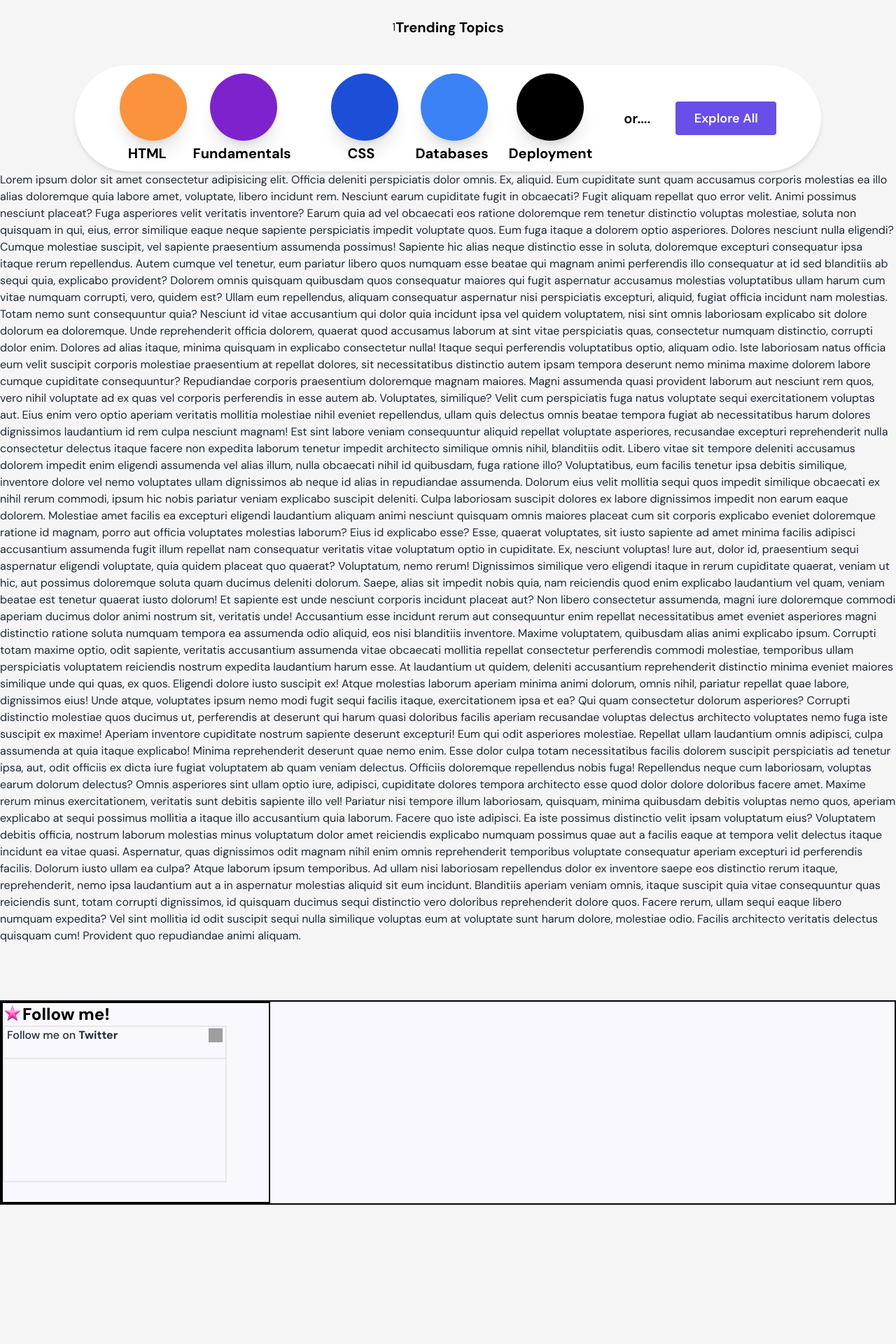
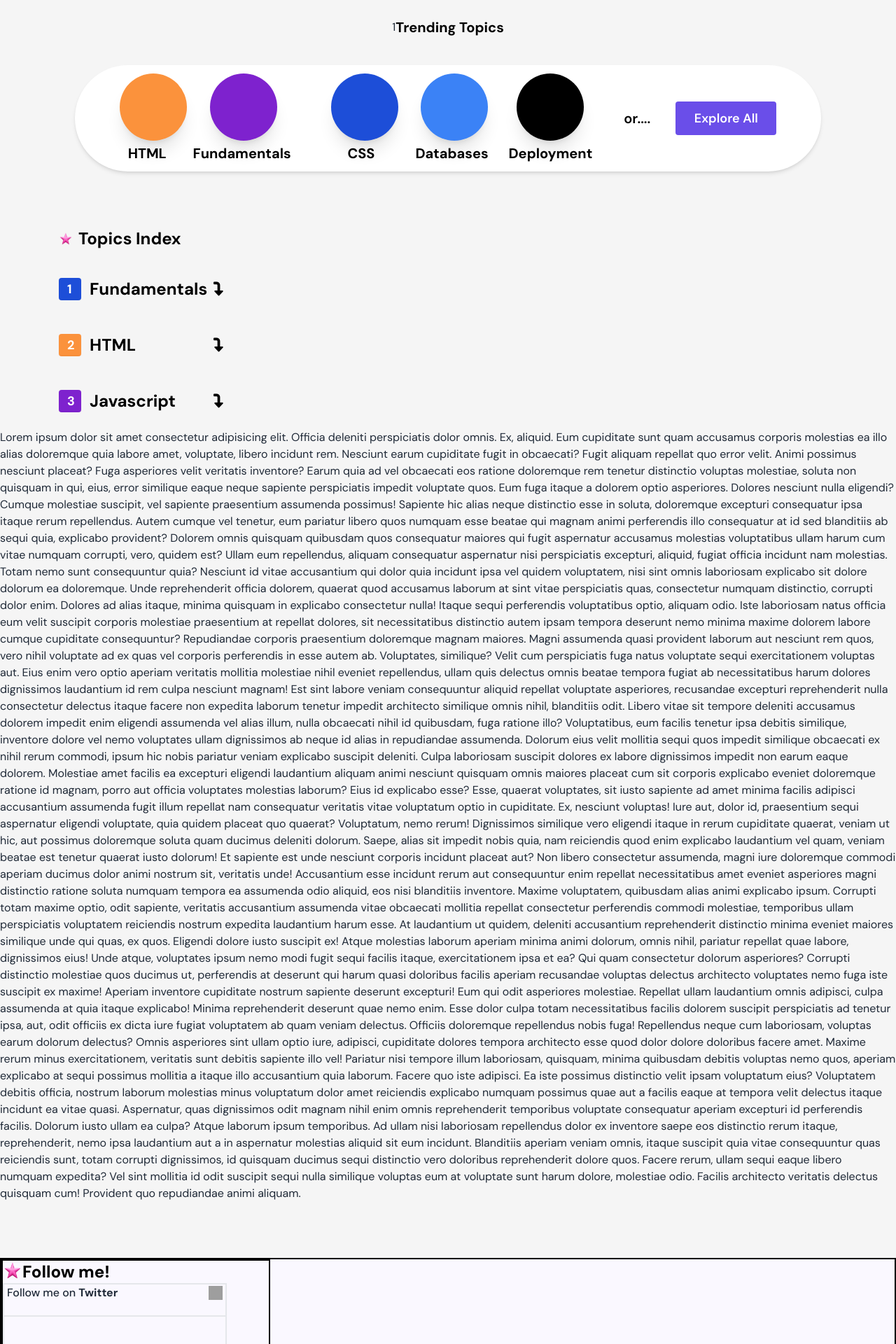
Before and after one commit to ronobir84/EchoPost, a PHP site: page /EchoPost/ in a window 1280 px wide. Shown: the part 593-2513 px from the top of the page at 70% size. Before the commit the page ends 2314 px from the top, so only its background shows below. Run offline with PHP 8.4, Linux system fonts and the light colour scheme; the visitor is signed in with stand-in values (Sample User, id 1); some libraries are stand-ins or nearby versions; grey boxes are pictures that could not be loaded.

Commit message:
add this last category section

```diff
--- a/Assets/Components/Category.php
+++ b/Assets/Components/Category.php
@@ -1,23 +1,101 @@
 <section>
-    <div>
+    <div class="px-16 mt-20">
         <!-- flex div -->
         <div>
             <!-- category section -->
             <div>
+
                 <!-- Topics Index -->
-                 <div>
-                    <img src="" alt="">
-                 </div>
+                <div class="flex items-center gap-2 pl-5">
+                    <img class="w-5 h-5" src="http://localhost/EchoPost/Assets/Images/footer_image/pink-star (1).png" alt="">
+                    <h2 class="text-2xl font-bold text-black ">Topics Index </h2>
+                </div>
 
-                <div>
+                <div class="px-16">
+                    <!-- sidebar start -->
+                    <div class="  max-w-2xl   py-2 flex flex-col md:flex-row ">
 
+                        <ul class="basis-1/2">
+                            <!-- first category section -->
+                            <li>
+                                <div class="w-8 h-8 bg-blue-700 rounded relative right-11 top-[32px]">
+                                    <h3 class="text-lg font-bold text-white pl-3 pt-0.5 shadow-sm ">1</h3>
+                                </div>
+                                <button class="relative  flex gap-2 items-center w-full  font-semibold text-left  md:text-lg  " aria-expanded="false" onclick="toggleFAQ(this)">
+                                    <span class="flex-1 text-2xl text-black font-bold">Fundamentals</span>
+                                    <i class="fa-solid fa-turn-down relative right-36 text-xl font-bold text-black"></i>
+                                </button>
+                                <div class="transition-all duration-500 ease-in-out border-l-[3px] mt-4 border-gray-300 max-h-0 overflow-hidden" style="transition: max-height 0.3s ease-in-out 0s;">
+                                    <ol class="list-decimal relative left-8 ">
+                                        <li>Hello</li>
+                                        <li>Hello</li>
+                                        <li>Hello</li>
+                                        <li>Hello</li>
+                                    </ol>
+                                </div>
+                            </li>
+
+
+                            <!-- Second category section -->
+                            <li>
+                                <div class="w-8 h-8 bg-orange-400 rounded relative right-11 top-[32px]">
+                                    <h3 class="text-lg font-bold text-white pl-3 pt-0.5 shadow-sm ">2</h3>
+                                </div>
+                                <button class="relative  flex gap-2 items-center w-full  font-semibold text-left  md:text-lg  " aria-expanded="false" onclick="toggleFAQ(this)">
+                                    <span class="flex-1 text-2xl text-black font-bold">HTML</span>
+                                    <i class="fa-solid fa-turn-down relative right-36 text-xl font-bold text-black"></i>
+                                </button>
+                                <div class="transition-all duration-500 ease-in-out border-l-[3px] mt-4 border-gray-300 max-h-0 overflow-hidden" style="transition: max-height 0.3s ease-in-out 0s;">
+                                    <ol class="list-decimal relative left-8 ">
+                                        <li>Hello</li>
+                                        <li>Hello</li>
+                                        <li>Hello</li>
+                                        <li>Hello</li>
+                                    </ol>
+                                </div>
+                            </li>
+
+
+                            <!-- third category section -->
+                            <li>
+                                <div class="w-8 h-8 bg-purple-700 rounded relative right-11 top-[32px]">
+                                    <h3 class="text-lg font-bold text-white pl-3 pt-0.5 shadow-sm ">3</h3>
+                                </div>
+                                <button class="relative  flex gap-2 items-center w-full  font-semibold text-left  md:text-lg  " aria-expanded="false" onclick="toggleFAQ(this)">
+                                    <span class="flex-1 text-2xl text-black font-bold">Javascript</span>
+                                    <i class="fa-solid fa-turn-down relative right-36 text-xl font-bold text-black"></i>
+                                </button>
+                                <div class="transition-all duration-500 ease-in-out border-l-[3px] mt-4 border-gray-300 max-h-0 overflow-hidden" style="transition: max-height 0.3s ease-in-out 0s;">
+                                    <ol class="list-decimal relative left-8 ">
+                                        <li>Hello</li>
+                                        <li>Hello</li>
+                                        <li>Hello</li>
+                                        <li>Hello</li>
+                                    </ol>
+                                </div>
+                            </li>
+                        </ul>
+                    </div>
+
+                    <script>
+                        function toggleFAQ(button) {
+                            const content = button.nextElementSibling;
+                            button.setAttribute("aria-expanded", button.getAttribute("aria-expanded") === "false" ? "true" : "false");
+                            content.style.maxHeight = button.getAttribute("aria-expanded") === "true" ? content.scrollHeight + "px" : "0";
+                        }
+                    </script>
                 </div>
+                <!-- sidebar end -->
 
             </div>
             <!-- post section -->
 
             <div>
 
+
+
+
+
             </div>
         </div>
     </div>
--- a/index.php
+++ b/index.php
@@ -1,7 +1,3 @@
-
-
-
-
 <?php include_once('./Assets/Components/header.php') ?>
 
 <!-- banner  section-->
@@ -12,7 +8,13 @@
 
 <!-- Trending Topics section-->
 
-<?php include_once('./Assets/Components/trending_topics.php')?>
+<?php include_once('./Assets/Components/trending_topics.php') ?>
+
+
+<!-- category and and sidebar post -->
+
+<?php include_once('./Assets/Components/Category.php') ?>
+
 
 
 
```
